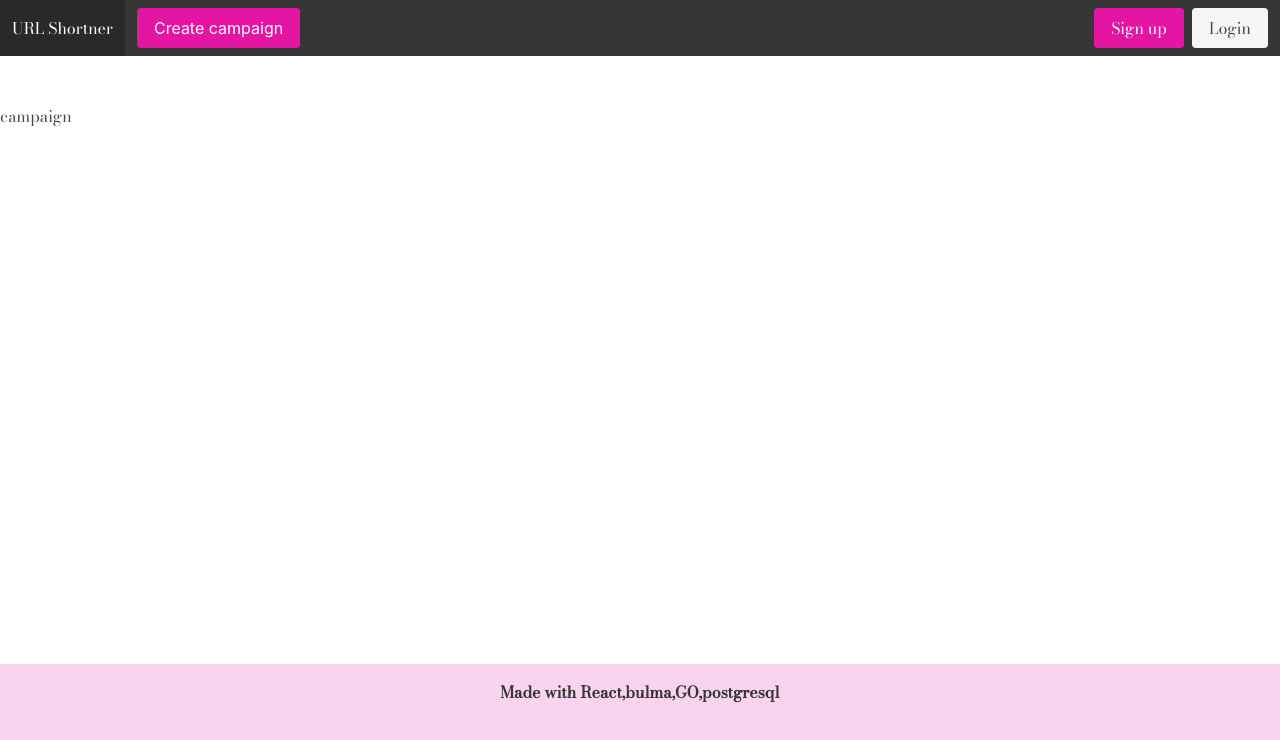
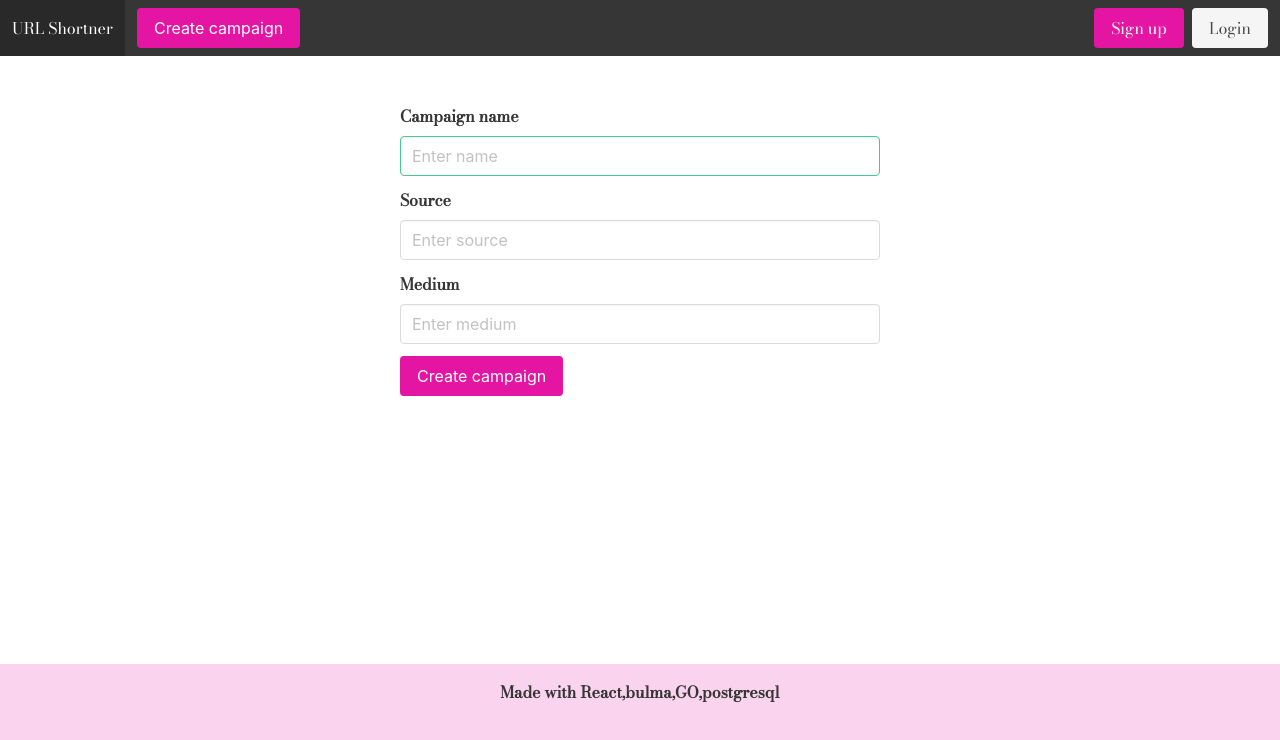
Before and after one commit to shikhar0507/url-shortner, a React (Create React App) app in the folder public/: page /campaign in a window 1280 px wide. Shown: the top 740 px of the page. Built offline with nearby package versions, Linux system fonts and the light colour scheme.

Commit message:
Added ui for campaign creation

```diff
--- a/public/src/App.js
+++ b/public/src/App.js
@@ -1,57 +1,54 @@
+import React from 'react';
+import {BrowserRouter as Router,
+  Switch,
+  Route,
+  Redirect,
+} from 'react-router-dom';
+import Navbar from './navbar';
+import Auth from './Auth';
+import Campaign from './Campaign';
 import './App.scss';
-import Navbar from './navbar';
-import React from 'react';
-
 class App extends React.Component {
   constructor(props) {
     super(props)
     this.state = {
-      isLoggedIn: false,
+      auth : isLoggedIn()
     }
-    this.onLogin = this.onLogin.bind(this)
-    this.onSignup = this.onSignup.bind(this)
-    this.onLogout = this.onLogout.bind(this)
+    this.handleLogout = this.handleLogout.bind(this)
+    this.handleLogin = this.handleLogin.bind(this)
 
   }
-  componentDidMount() {
-    console.log("component mounted")
+  handleLogout(his) {
+    console.log("logout")
+    localStorage.removeItem("cookie")
+    this.setState({auth:false})
+    his.push('/')
+
   }
-
-  onLogin(bool) {
-      console.log("user logged in",bool)
-      localStorage.setItem("cookie","true")
-      this.setState({isLoggedIn:true})
-
-      // window.location.href = window.location.origin+"/"
+  handleLogin(his) {
+    console.log('login')
+    localStorage.setItem('cookie','true')
+    his.push('/')
+    this.setState({auth:true})
   }
-  onSignup(bool) {
-    console.log("user signed up",bool)
-    console.log(this.history)
-
-    // window.history.replaceState(null,null,window.location.origin+"/login")
-    // window.location.href = window.location.origin+"/login"
-  }
-  onLogout() {
-    console.log("user logged out")
-    window.location.href = window.location.origin+"/"
-    this.setState({isLoggedIn:false})
-  }
-
   render(){
-    console.log(this.state.isLoggedIn)
-    return(
+    console.log("sending auth state as",this.state.auth)
+    return (
       <div>
-        <Router>
-        <Navbar isLoggedIn={this.state.isLoggedIn} onLogout={this.onLogout}></Navbar>
+      <Router>
+        <Navbar authState={this.state.auth} handleLogout={this.handleLogout}></Navbar>
         <div className="app">
           <Switch>
             <Route path="/login">
-              <Login onLogin={this.onLogin} type="login" key="login"></Login>
+              <Auth type="login" key="login" handleLogin={this.handleLogin}></Auth>
             </Route>
             <Route path="/signup">
-              <Login onSignup={this.onSignup} type="signup" key="signup"></Login>
+              <Auth type="signup" key="signup"></Auth>
             </Route>
-            <Route path="/campaign">campaign</Route>
+            <Route path="/campaign">
+            <Campaign></Campaign>
+              {/* {this.state.auth ? <Campaign></Campaign> : <Redirect to="/login"></Redirect> } */}
+            </Route>
             <Route path="/">Home</Route>
           </Switch>
         </div>
@@ -60,10 +57,20 @@ class App extends React.Component {
     )
   }
 }
-
-
-
-
-
+const isLoggedIn = () => {
+  return localStorage.getItem("cookie")
+  const cookie = document.cookie;
+  const split = cookie.split(";");
+  let auth = false
+  split.forEach(item=>{
+    const pair = item.split("=")
+    const key = pair[0];
+    const value = pair[1];
+    if(key === "sessionId" && value) {
+      auth = true;
+    }
+  })
+  return true
+}
 
 export default App;
--- a/public/src/Auth/index.js
+++ b/public/src/Auth/index.js
@@ -33,7 +33,7 @@ import {withRouter} from 'react-router-dom';
       if(!this.state.psswd) {
         return this.setState({error:'Please enter a password'})
       }
-      this.setState({isActive:true})
+      this.setState({isActive:true,error:""})
       if(this.state.authType === "login") {
         //   localStorage.setItem('cookie','true')
           this.props.handleLogin(this.props.history)
--- /dev/null
+++ b/public/src/Campaign/index.js
@@ -0,0 +1,69 @@
+import React from 'react';
+import './index.scss';
+import {withRouter} from 'react-router-dom'
+class Campaign extends React.Component {
+    constructor(props) {
+        super(props)
+        this.state = {
+            campaign:"",
+            source:"",
+            medium:"",
+            error:"",
+            active:false
+        }
+        this.setCampaign = this.setCampaign.bind(this)
+        this.setSource = this.setSource.bind(this)
+        this.setMedium = this.setMedium.bind(this)
+        this.handleSubmit = this.handleSubmit.bind(this)
+
+    }
+    setCampaign(e) {
+        this.setState({campaign:e.target.value})
+    }
+    setSource(e) {
+        this.setState({source:e.target.value})
+    }
+    setMedium(e) {
+        this.setState({medium:e.target.value})
+    }
+
+    handleSubmit() {
+        if(!this.state.campaign) {
+            this.setState({error:'Campaign name is required'})
+            return
+        }
+        this.setState({error:"",active:true})
+        this.props.history.push('/')
+    }
+
+    render() {
+
+        return (
+                <div className="login-form">
+                    <div className="field">
+                        <label className="label">Campaign name</label>
+                        <div className="control">
+                            <input className="input is-success" type="text" placeholder="Enter name" onChange={this.setCampaign} value={this.state.username} required></input>
+                        </div>
+                    </div>
+                    <div className="field">
+                        <label className="label">Source</label>
+                        <div className="control">
+                            <input className="input" type="text" placeholder="Enter source" onChange={this.setSource} value={this.state.username}></input>
+                        </div>
+                    </div>
+                    <div className="field">
+                        <label className="label">Medium</label>
+                        <div className="control">
+                            <input className="input" type="text" placeholder="Enter medium" onChange={this.setMedium} value={this.state.username}></input>
+                        </div>
+                    </div>
+                    {this.state.error ? <div className="error-field has-text-danger pt-2 pb-2">{this.state.error}</div> : ''}
+                    <button className={"button is-primary " + (this.state.active ? 'is-loading' :'')} onClick={this.handleSubmit}>Create campaign</button>
+                </div>
+            )
+    }
+}
+
+
+export default withRouter(Campaign);
--- a/public/src/index.js
+++ b/public/src/index.js
@@ -1,14 +1,8 @@
 import React from 'react';
 import ReactDOM from 'react-dom';
-import {BrowserRouter as Router,
-  Switch,
-  Route,
-} from 'react-router-dom';
-import Auth from './Auth';
-import './App.scss';
+
 import reportWebVitals from './reportWebVitals';
-import Navbar from './navbar';
-
+import App from './App'
 const Footer = () => {
   return (
     <footer className="footer is-light">
@@ -22,70 +16,7 @@ const Footer = () => {
 }
 
 
-const isLoggedIn = () => {
-  return localStorage.getItem("cookie")
-  const cookie = document.cookie;
-  const split = cookie.split(";");
-  let auth = false
-  split.forEach(item=>{
-    const pair = item.split("=")
-    const key = pair[0];
-    const value = pair[1];
-    if(key === "sessionId" && value) {
-      auth = true;
-    }
-  })
-  return true
-}
 
-class App extends React.Component {
-  constructor(props) {
-    super(props)
-    this.state = {
-      auth : isLoggedIn()
-    }
-    this.handleLogout = this.handleLogout.bind(this)
-    this.handleLogin = this.handleLogin.bind(this)
-
-  }
-  handleLogout(his) {
-    console.log("logout")
-    localStorage.removeItem("cookie")
-    this.setState({auth:false})
-    his.push('/')
-    // this.pro
-
-  }
-  handleLogin(his) {
-    console.log('login')
-    localStorage.setItem('cookie','true')
-    his.push('/')
-
-    this.setState({auth:true})
-  }
-  render(){
-    console.log("sending auth state as",this.state.auth)
-    return (
-      <div>
-      <Router>
-        <Navbar authState={this.state.auth} handleLogout={this.handleLogout}></Navbar>
-        <div className="app">
-          <Switch>
-            <Route path="/login">
-              <Auth type="login" key="login" handleLogin={this.handleLogin}></Auth>
-            </Route>
-            <Route path="/signup">
-              <Auth type="signup" key="signup"></Auth>
-            </Route>
-            <Route path="/campaign">campaign</Route>
-            <Route path="/">Home</Route>
-          </Switch>
-        </div>
-      </Router>
-      </div>
-    )
-  }
-}
 
 ReactDOM.render(
   <React.StrictMode>
```
Also changed, not shown: public/src/Campaign/index.scss (added). Lines whose indentation alone changed are shown as unchanged.
